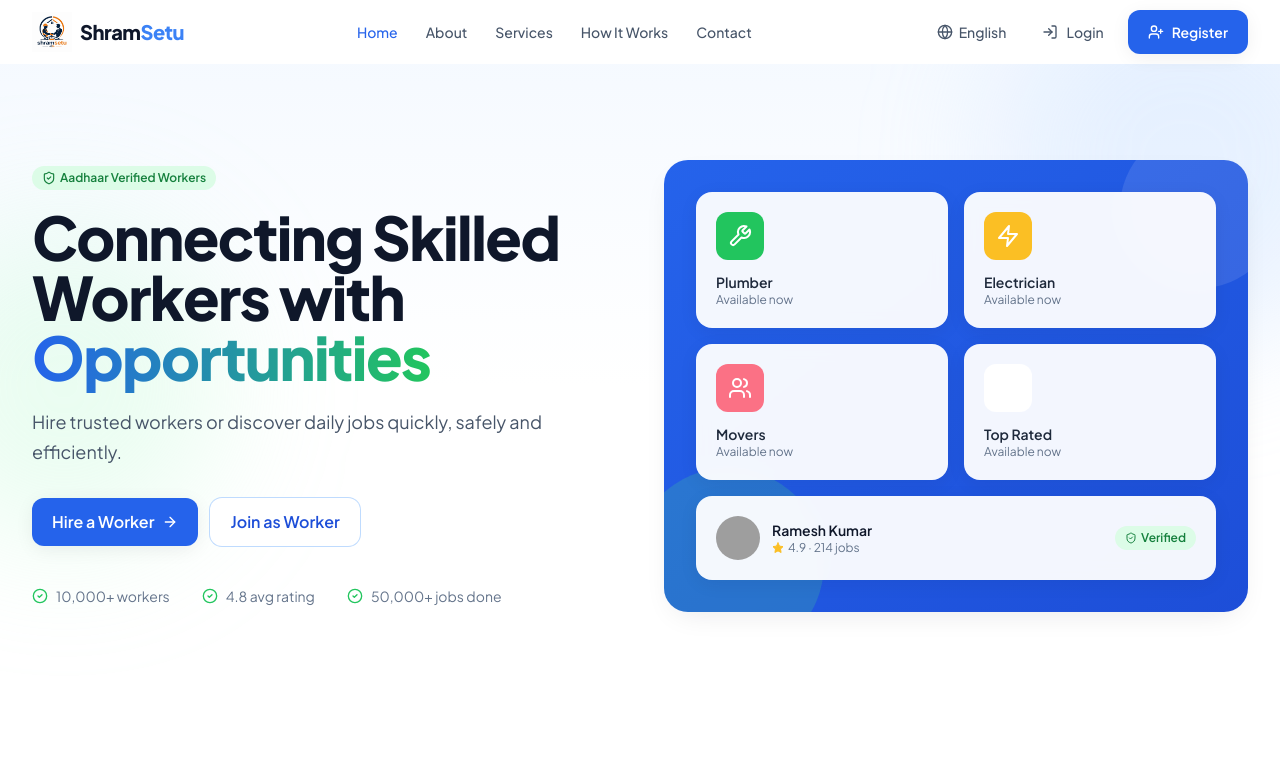
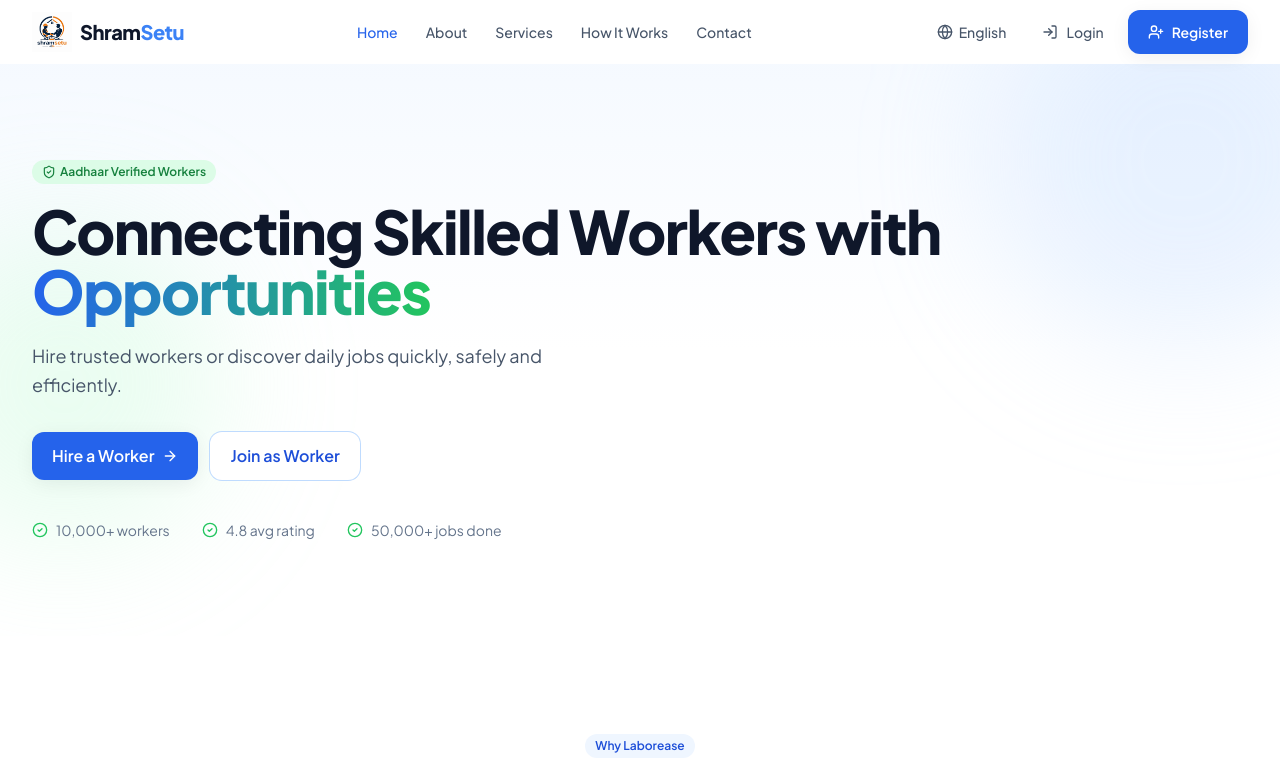
Before and after one commit to Maniroop03/Shramsetu, a React (Vite) app: page / in a window 1280 px wide. Shown: the top 774 px of the page. Built offline with nearby package versions, Linux system fonts and the light colour scheme; grey boxes are pictures that could not be loaded.

Commit message:
Update Landing.tsx

```diff
--- a/src/pages/Landing.tsx
+++ b/src/pages/Landing.tsx
@@ -24,7 +24,7 @@ function Hero() {
     <section className="relative overflow-hidden bg-gradient-to-b from-brand-50/60 via-white to-white">
       <div className="absolute -top-24 -right-24 h-96 w-96 rounded-full bg-brand-200/30 blur-3xl" />
       <div className="absolute top-40 -left-24 h-80 w-80 rounded-full bg-accent-200/30 blur-3xl" />
-      <div className="section relative grid items-center gap-12 py-16 lg:grid-cols-2 lg:py-24">
+      <div className="section relative py-16 lg:py-24">
         <div className="animate-fade-up">
           <span className="badge bg-accent-100 text-accent-700">
             <ShieldCheck className="h-3.5 w-3.5" /> {t('landing.verifiedBadge')}
@@ -50,9 +50,7 @@ function Hero() {
             <div className="flex items-center gap-2"><CheckCircle2 className="h-4 w-4 text-accent-500" /> {t('landing.jobsDone')}</div>
           </div>
         </div>
-        <div className="relative animate-fade-in">
-          <HeroIllustration />
-        </div>
+
       </div>
     </section>
   );
```
